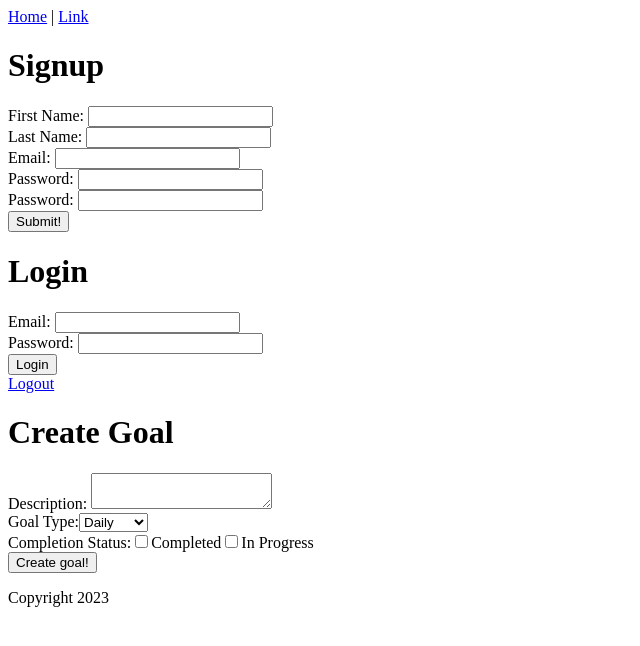
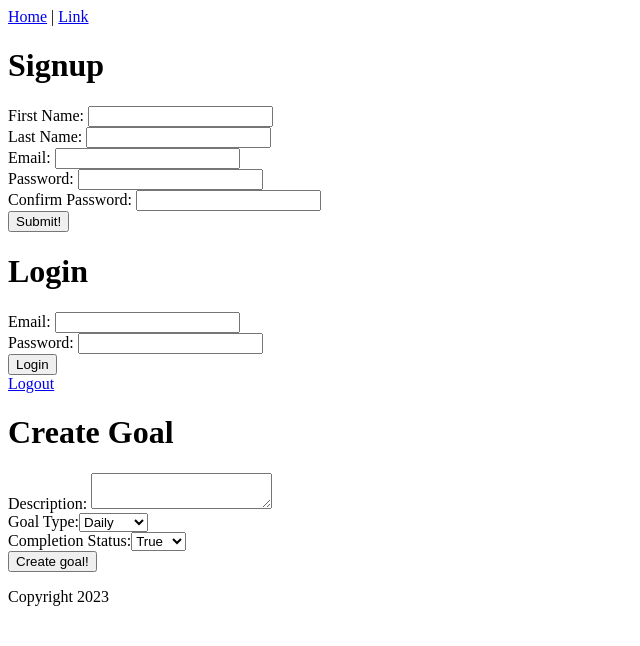
Before and after one commit to lukenadackapadam/goal-tracker-frontend, a React (Vite) app: page / in a window 1280 px wide. Shown: the top 646 px of the page, without its empty margins (0-640 px from the left). Built offline with nearby package versions, Linux system fonts and the light colour scheme.

Commit message:
Add GoalsNew component

```diff
--- a/src/Content.jsx
+++ b/src/Content.jsx
@@ -1,15 +1,27 @@
+import axios from "axios";
+import { useState, useEffect } from "react";
 import { Signup } from "./Signup";
 import { Login } from "./Login";
 import { LogoutLink } from "./LogoutLink";
 import { GoalsNew } from "./GoalsNew";
 
 export function Content() {
+  const [goals, setGoals] = useState([]);
+
+  const handleCreateGoal = (params, successCallback) => {
+    console.log("handleCreateGoal", params);
+    axios.post("http://localhost:3000/goals.json", params).then((response) => {
+      setGoals([...goals, response.data]);
+      successCallback();
+    });
+  };
+
   return (
     <div>
       <Signup />
       <Login />
       <LogoutLink />
-      <GoalsNew />
+      <GoalsNew onCreateGoal={handleCreateGoal} />
     </div>
   );
 }
--- a/src/GoalsNew.jsx
+++ b/src/GoalsNew.jsx
@@ -1,8 +1,15 @@
-export function GoalsNew() {
+/* eslint-disable react/prop-types */
+
+export function GoalsNew(props) {
+  const handleSubmit = (event) => {
+    event.preventDefault();
+    const params = new FormData(event.target);
+    props.onCreateGoal(params, () => event.target.reset());
+  };
   return (
     <div id="goals-new">
       <h1>Create Goal</h1>
-      <form>
+      <form onSubmit={handleSubmit}>
         <div>
           Description: <textarea name="description" />
         </div>
@@ -17,10 +24,10 @@ export function GoalsNew() {
         </div>
         <div>
           Completion Status:
-          <input type="checkbox" id="true" name="true" />
-          <label>Completed</label>
-          <input type="checkbox" id="false" name="false" />
-          <label>In Progress</label>
+          <select name="completed" id="completed">
+            <option value="true">True</option>
+            <option value="false">False</option>
+          </select>
         </div>
         <button type="submit">Create goal!</button>
       </form>
--- a/src/Signup.jsx
+++ b/src/Signup.jsx
@@ -43,7 +43,7 @@ export function Signup() {
           Password: <input name="password" type="password" />
         </div>
         <div>
-          Password: <input name="password_confirmation" type="password" />
+          Confirm Password: <input name="password_confirmation" type="password" />
         </div>
         <button type="submit">Submit!</button>
       </form>
```
